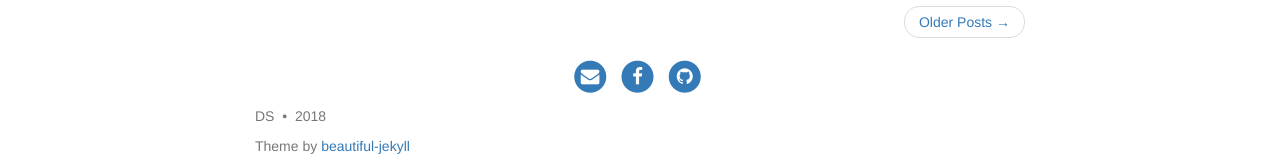
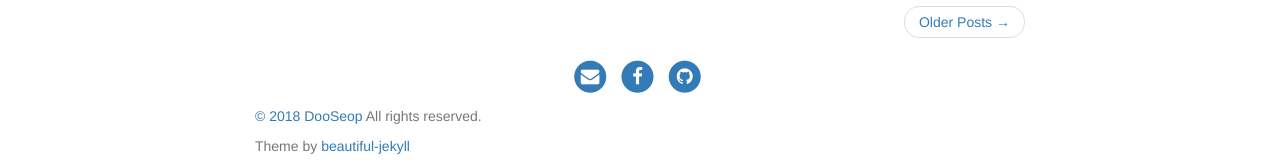
Before and after one commit to choidslab/choidslab.github.io, a Jekyll site: the page built from index.html, in a window 1280 px wide. Shown: the part 1165-1328 px from the top of the page. Built offline with Jekyll 4.4.1, drawn with Linux system fonts in a browser that asks for light colours; nearby versions of some CDN libraries; the list of posts is cut into pages by our own code.

Commit message:
Updated _config.xml, footer.html

```diff
--- a/_config.yml
+++ b/_config.yml
@@ -67,7 +67,7 @@ footer-link-col: "#404040"
 # Change all these values or delete the ones you don't want.
 # Important: you must keep the "name" parameter, everything else you can remove
 author:
-  name: DS
+  name: DooSeop
 
 # Select your active Social Network Links.
 # Uncomment the links you want to show in the footer and add your information to each link.
--- a/_includes/footer.html
+++ b/_includes/footer.html
@@ -24,9 +24,7 @@
           {%- endfor -%}
         </ul>
       <p class="copyright text-muted">
-      {{ site.author.name }}
-      &nbsp;&bull;&nbsp;
-      {{ site.time | date: '%Y' }}
+      <a href="//choidslab.github.io">&copy; {{ site.time | date: '%Y' }} {{ site.author.name }}</a> All rights reserved.
 
       {% if site.url-pretty %}
       &nbsp;&bull;&nbsp;
```
